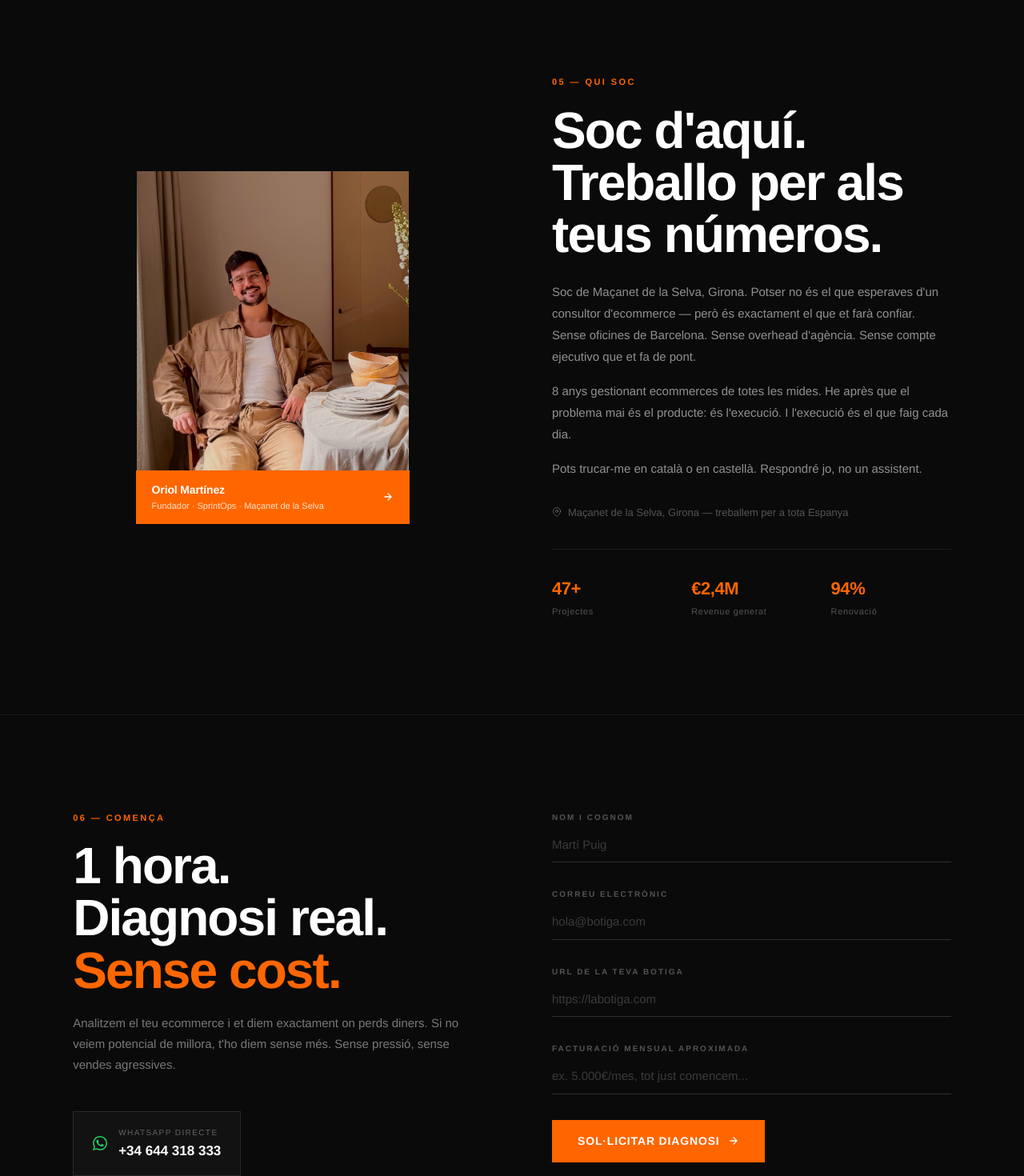
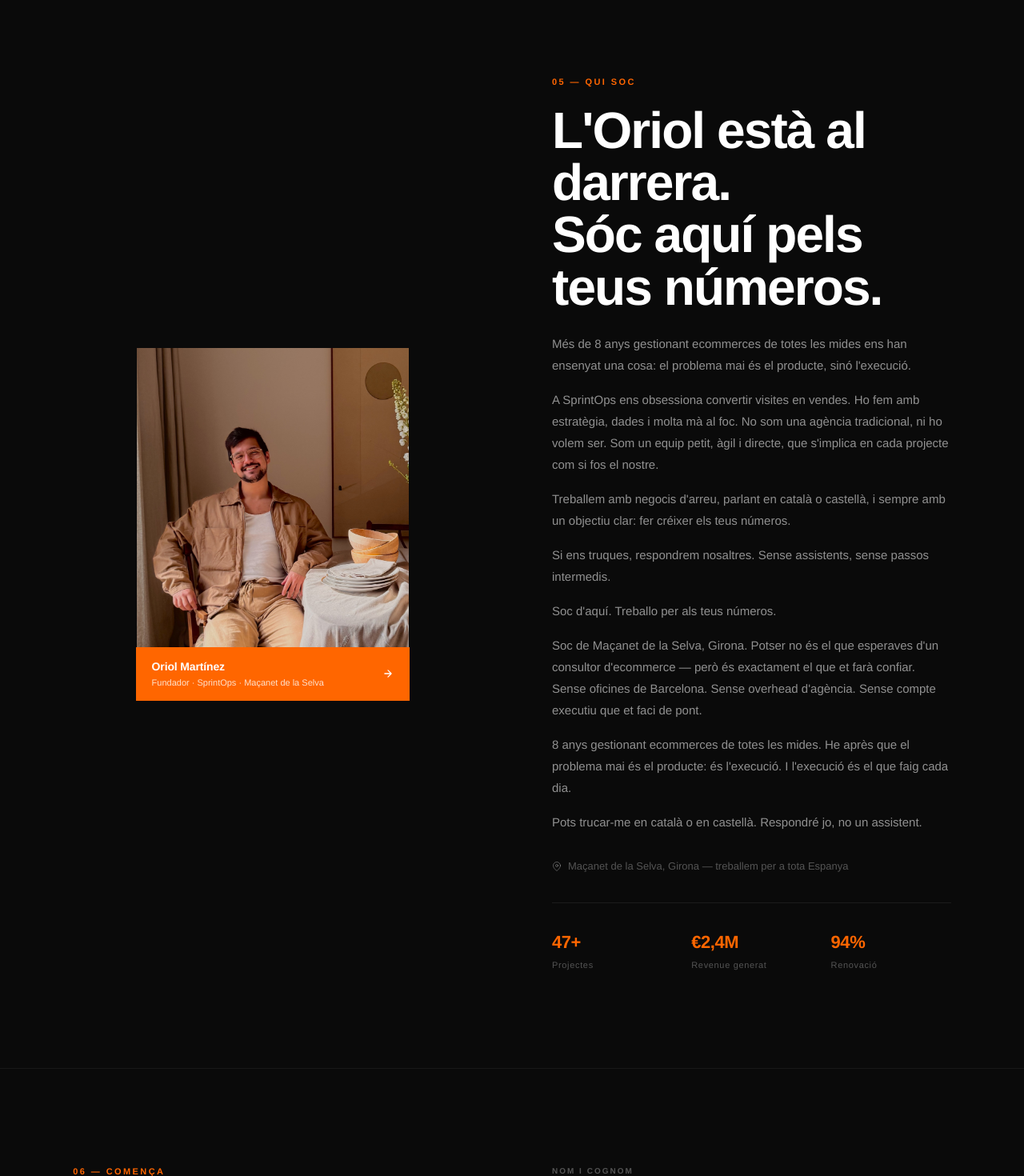
Before and after one commit to freesbe-ops/sprintops-web, a React (Vite) app: page / in a window 1280 px wide. Shown: the part 5360-6830 px from the top of the page at 80% size. Built offline with nearby package versions, Linux system fonts and the light colour scheme; the HTML template or start-up script is replaced by a standard one.

Commit message:
Update landing copy and add Apps Script integration

```diff
--- /dev/null
+++ b/google-apps-script/appsscript.json
@@ -0,0 +1,9 @@
+{
+  "timeZone": "Europe/Madrid",
+  "exceptionLogging": "STACKDRIVER",
+  "runtimeVersion": "V8",
+  "webapp": {
+    "executeAs": "USER_DEPLOYING",
+    "access": "ANYONE_ANONYMOUS"
+  }
+}
--- a/src/App.tsx
+++ b/src/App.tsx
@@ -29,6 +29,7 @@ const TICKER_ITEMS = [
 ]
 
 const HERO_VIDEO_URL = '/video.mp4'
+const GOOGLE_SCRIPT_URL = 'https://script.google.com/macros/s/AKfycbzRrSO93lV4deJT9kc2aatOwaQuCe86q-u3PxiDc1cm6dK69dIf25GvmwX0f-kCPURibg/exec'
 
 // ── Problems we solve ──────────────────────────────────────────────────────
 const PROBLEMS = [
@@ -162,6 +163,8 @@ export default function App() {
   const [active, setActive] = useState('hero')
   const [form, setForm] = useState({ nom: '', email: '', negoci: '', vendes: '' })
   const [sent, setSent] = useState(false)
+  const [isSubmitting, setIsSubmitting] = useState(false)
+  const [error, setError] = useState('')
 
   useEffect(() => {
     const ids = ['hero', 'serveis', 'proces', 'model', 'sobre', 'contacte']
@@ -174,6 +177,42 @@ export default function App() {
   }, [])
 
   const go = (id: string) => document.getElementById(id)?.scrollIntoView({ behavior: 'smooth', block: 'start' })
+
+  const handleSubmit = async (e: React.FormEvent<HTMLFormElement>) => {
+    e.preventDefault()
+    setError('')
+    setIsSubmitting(true)
+
+    try {
+      const params = new URLSearchParams({
+        nom: form.nom,
+        nombre: form.nom,
+        email: form.email,
+        negoci: form.negoci,
+        vendes: form.vendes,
+        telefono: '',
+        mensaje: `Botiga: ${form.negoci} | Facturació: ${form.vendes}`,
+      })
+
+      const response = await fetch(GOOGLE_SCRIPT_URL, {
+        method: 'POST',
+        body: params,
+        headers: {
+          'Content-Type': 'application/x-www-form-urlencoded;charset=UTF-8',
+        },
+      })
+
+      if (!response.ok) {
+        throw new Error('No s’ha pogut enviar el formulari')
+      }
+
+      setSent(true)
+    } catch {
+      setError('No s’ha pogut enviar el formulari. Torna-ho a provar o escriu-me per WhatsApp.')
+    } finally {
+      setIsSubmitting(false)
+    }
+  }
 
   const navActive = (id: string) => {
     if (id === 'serveis') return active === 'serveis' || active === 'proces'
@@ -470,11 +509,26 @@ export default function App() {
             <div>
               <span className="section-num">05 — Qui soc</span>
               <h2 className="section-headline" style={{ marginBottom: 24 }}>
-                Soc d&apos;aquí.<br />
-                Treballo per als teus números.
+                L&apos;Oriol està al darrera.<br />
+                Sóc aquí pels teus números.
               </h2>
               <p style={{ fontSize: 15, color: 'rgba(255,255,255,0.55)', lineHeight: 1.8, marginBottom: 16 }}>
-                Soc de Maçanet de la Selva, Girona. Potser no és el que esperaves d&apos;un consultor d&apos;ecommerce — però és exactament el que et farà confiar. Sense oficines de Barcelona. Sense overhead d&apos;agència. Sense compte ejecutivo que et fa de pont.
+                Més de 8 anys gestionant ecommerces de totes les mides ens han ensenyat una cosa: el problema mai és el producte, sinó l&apos;execució.
+              </p>
+              <p style={{ fontSize: 15, color: 'rgba(255,255,255,0.55)', lineHeight: 1.8, marginBottom: 16 }}>
+                A SprintOps ens obsessiona convertir visites en vendes. Ho fem amb estratègia, dades i molta mà al foc. No som una agència tradicional, ni ho volem ser. Som un equip petit, àgil i directe, que s&apos;implica en cada projecte com si fos el nostre.
+              </p>
+              <p style={{ fontSize: 15, color: 'rgba(255,255,255,0.55)', lineHeight: 1.8, marginBottom: 16 }}>
+                Treballem amb negocis d&apos;arreu, parlant en català o castellà, i sempre amb un objectiu clar: fer créixer els teus números.
+              </p>
+              <p style={{ fontSize: 15, color: 'rgba(255,255,255,0.55)', lineHeight: 1.8, marginBottom: 16 }}>
+                Si ens truques, respondrem nosaltres. Sense assistents, sense passos intermedis.
+              </p>
+              <p style={{ fontSize: 15, color: 'rgba(255,255,255,0.55)', lineHeight: 1.8, marginBottom: 16 }}>
+                Soc d&apos;aquí. Treballo per als teus números.
+              </p>
+              <p style={{ fontSize: 15, color: 'rgba(255,255,255,0.55)', lineHeight: 1.8, marginBottom: 16 }}>
+                Soc de Maçanet de la Selva, Girona. Potser no és el que esperaves d&apos;un consultor d&apos;ecommerce — però és exactament el que et farà confiar. Sense oficines de Barcelona. Sense overhead d&apos;agència. Sense compte executiu que et faci de pont.
               </p>
               <p style={{ fontSize: 15, color: 'rgba(255,255,255,0.55)', lineHeight: 1.8, marginBottom: 16 }}>
                 8 anys gestionant ecommerces de totes les mides. He après que el problema mai és el producte: és l&apos;execució. I l&apos;execució és el que faig cada dia.
@@ -514,10 +568,10 @@ export default function App() {
             <div>
               <span className="section-num">06 — Comença</span>
               <h2 className="section-headline" style={{ marginBottom: 20 }}>
-                1 hora.<br />Diagnosi real.<br /><span style={{ color: '#FF6600' }}>Sense cost.</span>
+                Explica&apos;ns el teu cas.<br />Potenciem les teves vendes.<br /><span style={{ color: '#FF6600' }}>Sense pressió.</span>
               </h2>
               <p style={{ fontSize: 15, color: 'rgba(255,255,255,0.45)', lineHeight: 1.75, marginBottom: 44 }}>
-                Analitzem el teu ecommerce i et diem exactament on perds diners. Si no veiem potencial de millora, t&apos;ho diem sense més. Sense pressió, sense vendes agressives.
+                Comparteix què passa amb el teu ecommerce: tràfic, conversió, operativa, marge o objectius. Si hi ha potencial, et proposem un pla clar per fer créixer les vendes.
               </p>
 
               <a
@@ -549,25 +603,26 @@ export default function App() {
                   <div style={{ fontSize: 14, color: 'rgba(255,255,255,0.4)' }}>Et respondré jo personalment en menys de 24 hores. — Oriol</div>
                 </div>
               ) : (
-                <form onSubmit={e => { e.preventDefault(); setSent(true) }} style={{ display: 'flex', flexDirection: 'column', gap: 32 }}>
+                <form onSubmit={handleSubmit} style={{ display: 'flex', flexDirection: 'column', gap: 32 }}>
                   <div className="field">
                     <label className="field-label">Nom i cognom</label>
-                    <input className="field-input" type="text" placeholder="Martí Puig" value={form.nom} onChange={e => setForm(p => ({ ...p, nom: e.target.value }))} required />
+                    <input className="field-input" type="text" name="nom" placeholder="Martí Puig" value={form.nom} onChange={e => setForm(p => ({ ...p, nom: e.target.value }))} required />
                   </div>
                   <div className="field">
                     <label className="field-label">Correu electrònic</label>
-                    <input className="field-input" type="email" placeholder="hola@botiga.com" value={form.email} onChange={e => setForm(p => ({ ...p, email: e.target.value }))} required />
+                    <input className="field-input" type="email" name="email" placeholder="hola@botiga.com" value={form.email} onChange={e => setForm(p => ({ ...p, email: e.target.value }))} required />
                   </div>
                   <div className="field">
                     <label className="field-label">URL de la teva botiga</label>
-                    <input className="field-input" type="url" placeholder="https://labotiga.com" value={form.negoci} onChange={e => setForm(p => ({ ...p, negoci: e.target.value }))} required />
+                    <input className="field-input" type="url" name="negoci" placeholder="https://labotiga.com" value={form.negoci} onChange={e => setForm(p => ({ ...p, negoci: e.target.value }))} required />
                   </div>
                   <div className="field">
                     <label className="field-label">Facturació mensual aproximada</label>
-                    <input className="field-input" type="text" placeholder="ex. 5.000€/mes, tot just comencem..." value={form.vendes} onChange={e => setForm(p => ({ ...p, vendes: e.target.value }))} required />
+                    <input className="field-input" type="text" name="vendes" placeholder="ex. 5.000€/mes, tot just comencem..." value={form.vendes} onChange={e => setForm(p => ({ ...p, vendes: e.target.value }))} required />
                   </div>
-                  <button type="submit" className="btn-primary" style={{ alignSelf: 'flex-start' }}>
-                    Sol·licitar diagnosi {Ico.arrow}
+                  {error ? <div style={{ color: '#ff8a65', fontSize: 13 }}>{error}</div> : null}
+                  <button type="submit" className="btn-primary" style={{ alignSelf: 'flex-start' }} disabled={isSubmitting}>
+                    {isSubmitting ? 'Enviant…' : <>Explica&apos;ns el teu cas {Ico.arrow}</>}
                   </button>
                 </form>
               )}
```
Also changed, not shown: google-apps-script/README.md (added), 2 other files (tests, documents, lock files or other folders).
